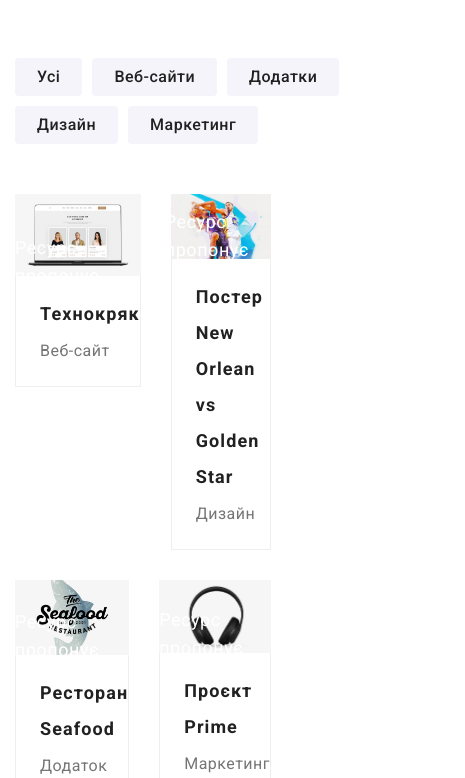
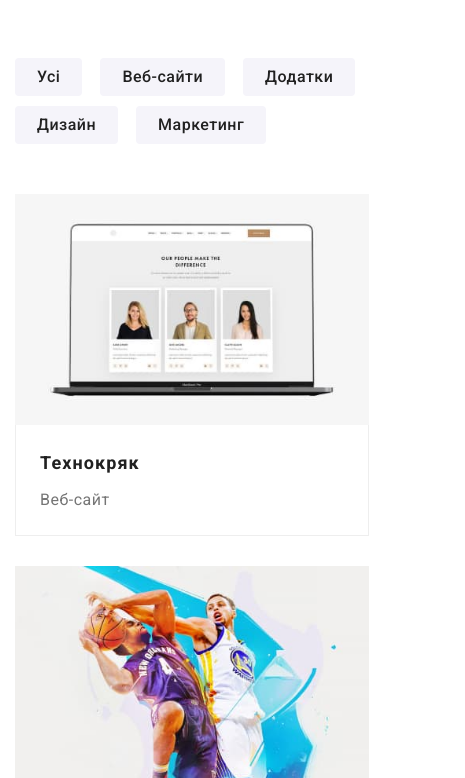
Before and after one commit to Nazar-kulyk/goit-markup-hw-08, a plain HTML site: page portfolio.html in a window 390 px wide. Shown: the part 66-844 px from the top of the page, 465 px wide, since content can reach past the window. Drawn offline with nearby package versions, Linux system fonts and the light colour scheme.

Commit message:
update 6.1

```diff
--- a/sass/base/_mobail-menu.scss
+++ b/sass/base/_mobail-menu.scss
@@ -56,6 +56,7 @@
     .header__navigation--mobail {
       display: flex;
       flex-direction: column;
+
     }
     .header__ul--mobail {
       margin-bottom: 302px;
--- a/sass/layout/_main.scss
+++ b/sass/layout/_main.scss
@@ -24,9 +24,10 @@
         &:last-child {
         margin: 0px;
     }
+
     }
+@media screen and (max-width: 767px) {
 
-@media screen and (max-width: 768px) {
     .main {
         padding-top: 60px;
         padding-bottom: 60px;
@@ -35,11 +36,11 @@
     display: flex;
     flex-wrap: wrap;
     justify-content: start;
+    max-width: 350px;
     gap: 10px;
-    width: 350px;
-  }
-  .main__li {
-    margin: 0;
+
   }
 
+
+
 }
--- a/sass/layout/_products.scss
+++ b/sass/layout/_products.scss
@@ -81,3 +81,22 @@
   letter-spacing: 0.03em;
   color: $paragraph;
 }
+@media screen and (max-width: 767px) {
+  .products {
+    display: flex;
+    flex-direction: column;
+    max-width: 450px;
+    margin: 0 auto;
+  }
+}
+
+@media screen and (max-width: 1199px) {
+  .products {
+    width: 768px;
+    margin: 0 auto;
+  }
+  .products__li {
+    width: 354px;
+    flex-basis: calc((100% - 60px) / 2);
+  }
+}
```
Also changed, not shown: css/main.css, dist/css/main.min.css, 2 other files. Lines whose indentation alone changed are shown as unchanged.
